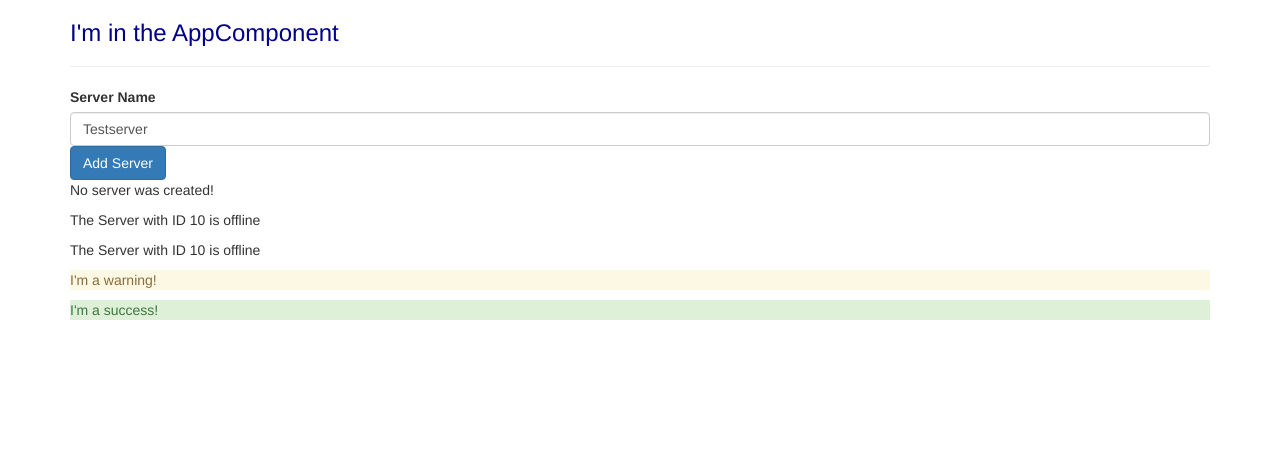
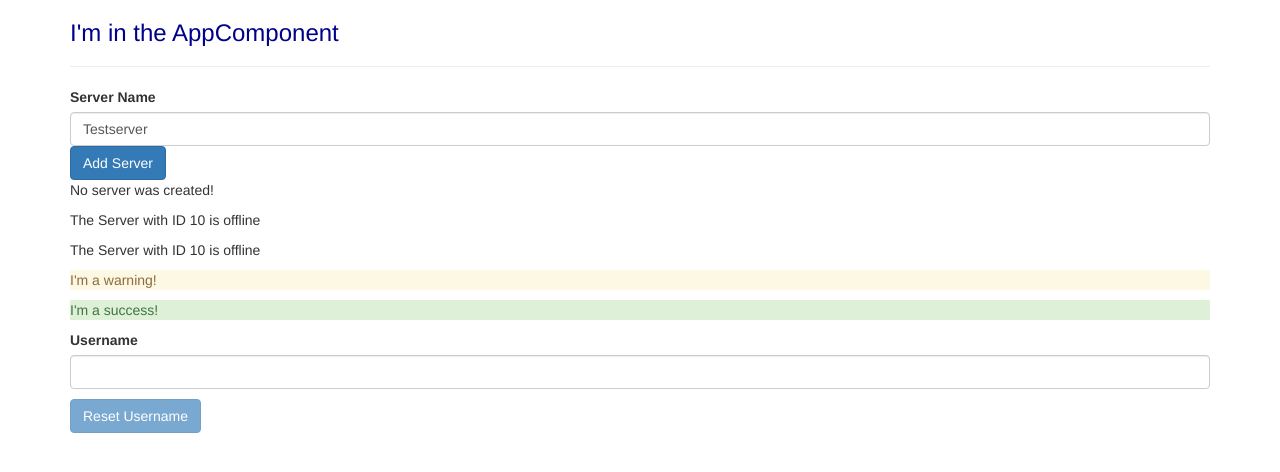
Before and after one commit to michaelyuen/udemy-complete-guide-to-angular, an Angular app: page / in a window 1280 px wide. Shown: the top 472 px of the page. Built offline with nearby package versions, Linux system fonts and the light colour scheme.

Commit message:
Section 2, Assignment 2

```diff
--- a/src/app/app.component.html
+++ b/src/app/app.component.html
@@ -6,6 +6,7 @@
       <app-servers></app-servers>
       <app-warning-alert></app-warning-alert>
       <app-success-alert></app-success-alert>
+      <app-assignment-2></app-assignment-2>
     </div>
   </div>
 </div>
--- a/src/app/app.module.ts
+++ b/src/app/app.module.ts
@@ -8,6 +8,7 @@ import { ServerComponent } from './server/server.component';
 import { ServersComponent } from './servers/servers.component';
 import { WarningAlertComponent } from './warning-alert/warning-alert.component';
 import { SuccessAlertComponent } from './success-alert/success-alert.component';
+import { Assignment2Component } from './assignment-2/assignment-2.component';
 
 @NgModule({
   declarations: [
@@ -15,7 +16,8 @@ import { SuccessAlertComponent } from './success-alert/success-alert.component';
     ServerComponent,
     ServersComponent,
     WarningAlertComponent,
-    SuccessAlertComponent
+    SuccessAlertComponent,
+    Assignment2Component
   ],
   imports: [
     BrowserModule,
--- /dev/null
+++ b/src/app/assignment-2/assignment-2.component.html
@@ -0,0 +1,14 @@
+<label>Username</label>
+<input
+  type="text"
+  class="form-control"
+  [(ngModel)]="username"
+>
+<p>{{ username }}</p>
+<button
+  class="btn btn-primary"
+  [disabled]="!username"
+  (click)="onResetUsername()"
+>
+  Reset Username
+</button>
--- /dev/null
+++ b/src/app/assignment-2/assignment-2.component.ts
@@ -0,0 +1,19 @@
+import { Component, OnInit } from '@angular/core';
+
+@Component({
+  selector: 'app-assignment-2',
+  templateUrl: './assignment-2.component.html',
+  styleUrls: ['./assignment-2.component.css']
+})
+export class Assignment2Component implements OnInit {
+  username = '';
+
+  constructor() {}
+
+  ngOnInit() {
+  }
+
+  onResetUsername(event: any) {
+    this.username = '';
+  }
+}
```
Also changed, not shown: src/app/success-alert/success-alert.module.ts (deleted, +0 -11 lines), src/app/warning-alert/warning-alert.module.ts (deleted, +0 -11 lines), src/app/assignment-2/assignment-2.component.css (added), 1 other file (tests, documents, lock files or other folders).
